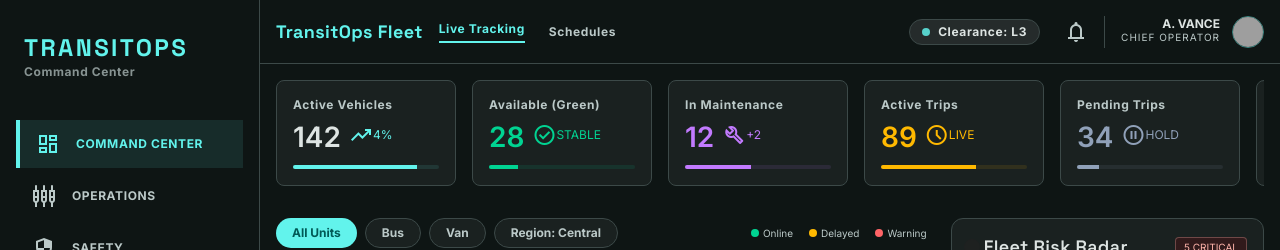
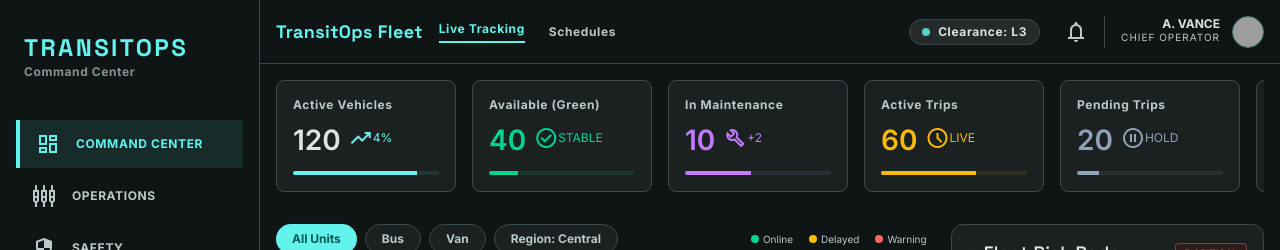
Before and after one commit to Ayyub2006/TransitOps, a React (Vite) app: page /dashboard in a window 1280 px wide. Shown: the top 250 px of the page. Built offline with nearby package versions, Linux system fonts and the light colour scheme; no server answers; sample sign-in values are in the browser's storage; grey boxes are pictures that could not be loaded.

Commit message:
feat: create Dashboard page with KPI summary cards and fleet tracking layout

```diff
--- a/src/pages/Dashboard.jsx
+++ b/src/pages/Dashboard.jsx
@@ -1,8 +1,28 @@
-import React from 'react';
+import React, { useState, useEffect } from 'react';
 import { Link } from 'react-router-dom';
 import Sidebar from '../components/Sidebar';
+import { getKPIs } from '../services/dashboardService';
 
 export default function Dashboard() {
+  const [kpis, setKpis] = useState(null);
+  const [loading, setLoading] = useState(true);
+  const [error, setError] = useState(null);
+
+  useEffect(() => {
+    const fetchKPIs = async () => {
+      try {
+        setLoading(true);
+        const data = await getKPIs();
+        setKpis(data);
+      } catch (err) {
+        setError(err.message || 'Failed to fetch KPIs');
+      } finally {
+        setLoading(false);
+      }
+    };
+    fetchKPIs();
+  }, []);
+
   return (
     <div className="min-h-screen overflow-x-hidden dark text-on-surface bg-background font-body-md">
 
@@ -41,12 +61,22 @@ export default function Dashboard() {
 {/*  CONTENT CANVAS  */}
 <main className="mt-topbar-height p-gutter pb-20 space-y-6">
 {/*  KPI STRIP  */}
-<section className="flex gap-4 overflow-x-auto pb-2 custom-scrollbar">
+<section className="flex gap-4 overflow-x-auto pb-2 custom-scrollbar min-h-[120px]">
+{loading ? (
+  <div className="w-full flex items-center justify-center font-bold text-primary">
+    Loading KPIs...
+  </div>
+) : error ? (
+  <div className="w-full flex items-center justify-center font-bold text-error">
+    {error}
+  </div>
+) : kpis && (
+  <>
   {/*  Card 1  */}
   <div className="min-w-[180px] bg-surface-container border border-outline-variant p-4 rounded-lg flex flex-col justify-between glow-cyan transition-all">
   <p className="font-label-caps text-label-caps text-on-surface-variant">Active Vehicles</p>
   <div className="flex items-baseline gap-2 mt-2">
-<span className="font-kpi-value text-kpi-value">142</span>
+  <span className="font-kpi-value text-kpi-value">{kpis.activeVehicles}</span>
   <span className="text-xs text-primary flex items-center"><span className="material-symbols-outlined text-xs">trending_up</span>4%</span>
   </div>
   <div className="w-full h-1 bg-primary/10 mt-3 rounded-full overflow-hidden">
@@ -57,7 +87,7 @@ export default function Dashboard() {
   <div className="min-w-[180px] bg-surface-container border border-outline-variant p-4 rounded-lg flex flex-col justify-between glow-cyan transition-all">
   <p className="font-label-caps text-label-caps text-on-surface-variant">Available (Green)</p>
   <div className="flex items-baseline gap-2 mt-2">
-<span className="font-kpi-value text-kpi-value text-emerald-400">28</span>
+  <span className="font-kpi-value text-kpi-value text-emerald-400">{kpis.availableVehicles}</span>
   <span className="text-xs text-emerald-400 flex items-center"><span className="material-symbols-outlined text-xs">check_circle</span>STABLE</span>
   </div>
   <div className="w-full h-1 bg-emerald-400/10 mt-3 rounded-full overflow-hidden">
@@ -68,7 +98,7 @@ export default function Dashboard() {
   <div className="min-w-[180px] bg-surface-container border border-outline-variant p-4 rounded-lg flex flex-col justify-between glow-cyan transition-all">
   <p className="font-label-caps text-label-caps text-on-surface-variant">In Maintenance</p>
   <div className="flex items-baseline gap-2 mt-2">
-<span className="font-kpi-value text-kpi-value text-purple-400">12</span>
+  <span className="font-kpi-value text-kpi-value text-purple-400">{kpis.inMaintenance}</span>
   <span className="text-xs text-purple-400 flex items-center"><span className="material-symbols-outlined text-xs">build</span>+2</span>
   </div>
   <div className="w-full h-1 bg-purple-400/10 mt-3 rounded-full overflow-hidden">
@@ -79,7 +109,7 @@ export default function Dashboard() {
   <div className="min-w-[180px] bg-surface-container border border-outline-variant p-4 rounded-lg flex flex-col justify-between glow-cyan transition-all">
   <p className="font-label-caps text-label-caps text-on-surface-variant">Active Trips</p>
   <div className="flex items-baseline gap-2 mt-2">
-<span className="font-kpi-value text-kpi-value text-amber-400">89</span>
+  <span className="font-kpi-value text-kpi-value text-amber-400">{kpis.activeTrips}</span>
   <span className="text-xs text-amber-400 flex items-center"><span className="material-symbols-outlined text-xs">schedule</span>LIVE</span>
   </div>
   <div className="w-full h-1 bg-amber-400/10 mt-3 rounded-full overflow-hidden">
@@ -90,7 +120,7 @@ export default function Dashboard() {
   <div className="min-w-[180px] bg-surface-container border border-outline-variant p-4 rounded-lg flex flex-col justify-between glow-cyan transition-all">
   <p className="font-label-caps text-label-caps text-on-surface-variant">Pending Trips</p>
   <div className="flex items-baseline gap-2 mt-2">
-<span className="font-kpi-value text-kpi-value text-slate-400">34</span>
+  <span className="font-kpi-value text-kpi-value text-slate-400">{kpis.pendingTrips}</span>
   <span className="text-xs text-slate-400 flex items-center"><span className="material-symbols-outlined text-xs">pause_circle</span>HOLD</span>
   </div>
   <div className="w-full h-1 bg-slate-400/10 mt-3 rounded-full overflow-hidden">
@@ -101,7 +131,7 @@ export default function Dashboard() {
   <div className="min-w-[180px] bg-surface-container border border-outline-variant p-4 rounded-lg flex flex-col justify-between glow-cyan transition-all">
   <p className="font-label-caps text-label-caps text-on-surface-variant">Drivers On Duty</p>
   <div className="flex items-baseline gap-2 mt-2">
-<span className="font-kpi-value text-kpi-value">156</span>
+  <span className="font-kpi-value text-kpi-value">{kpis.driversOnDuty}</span>
   <span className="text-xs text-primary flex items-center"><span className="material-symbols-outlined text-xs">group</span>FULL</span>
   </div>
   <div className="w-full h-1 bg-primary/10 mt-3 rounded-full overflow-hidden">
@@ -112,15 +142,17 @@ export default function Dashboard() {
   <div className="min-w-[180px] bg-surface-container border border-outline-variant p-4 rounded-lg flex items-center justify-between glow-cyan transition-all">
   <div>
   <p className="font-label-caps text-label-caps text-on-surface-variant">Utilization %</p>
-<span className="font-kpi-value text-kpi-value">92.4</span>
+  <span className="font-kpi-value text-kpi-value">{kpis.fleetUtilization}</span>
   </div>
   <div className="relative w-12 h-12 flex items-center justify-center">
   <svg className="w-full h-full -rotate-90">
   <circle className="text-outline-variant" cx="24" cy="24" fill="transparent" r="20" stroke="currentColor" strokeWidth="4"></circle>
-<circle className="text-primary" cx="24" cy="24" fill="transparent" r="20" stroke="currentColor" strokeDasharray="125.6" strokeDashoffset="12.5" strokeWidth="4"></circle>
+  <circle className="text-primary" cx="24" cy="24" fill="transparent" r="20" stroke="currentColor" strokeDasharray="125.6" strokeDashoffset={`${125.6 - (125.6 * kpis.fleetUtilization) / 100}`} strokeWidth="4"></circle>
   </svg>
   </div>
   </div>
+  </>
+)}
 </section>
 {/*  MIDDLE SECTION: MAP & RISK RADAR  */}
 <div className="grid grid-cols-1 lg:grid-cols-12 gap-6">
```
Lines whose indentation alone changed are shown as unchanged.
